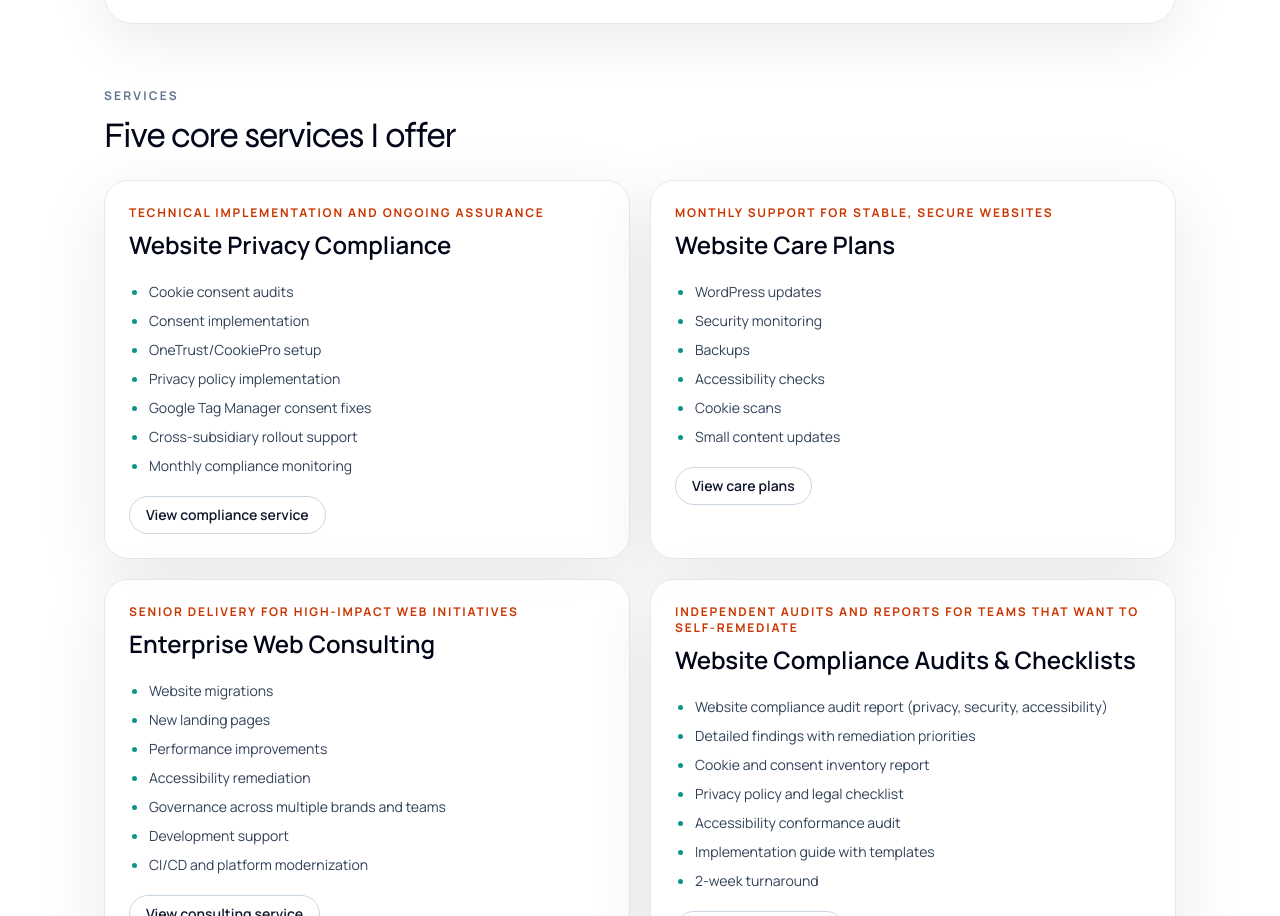
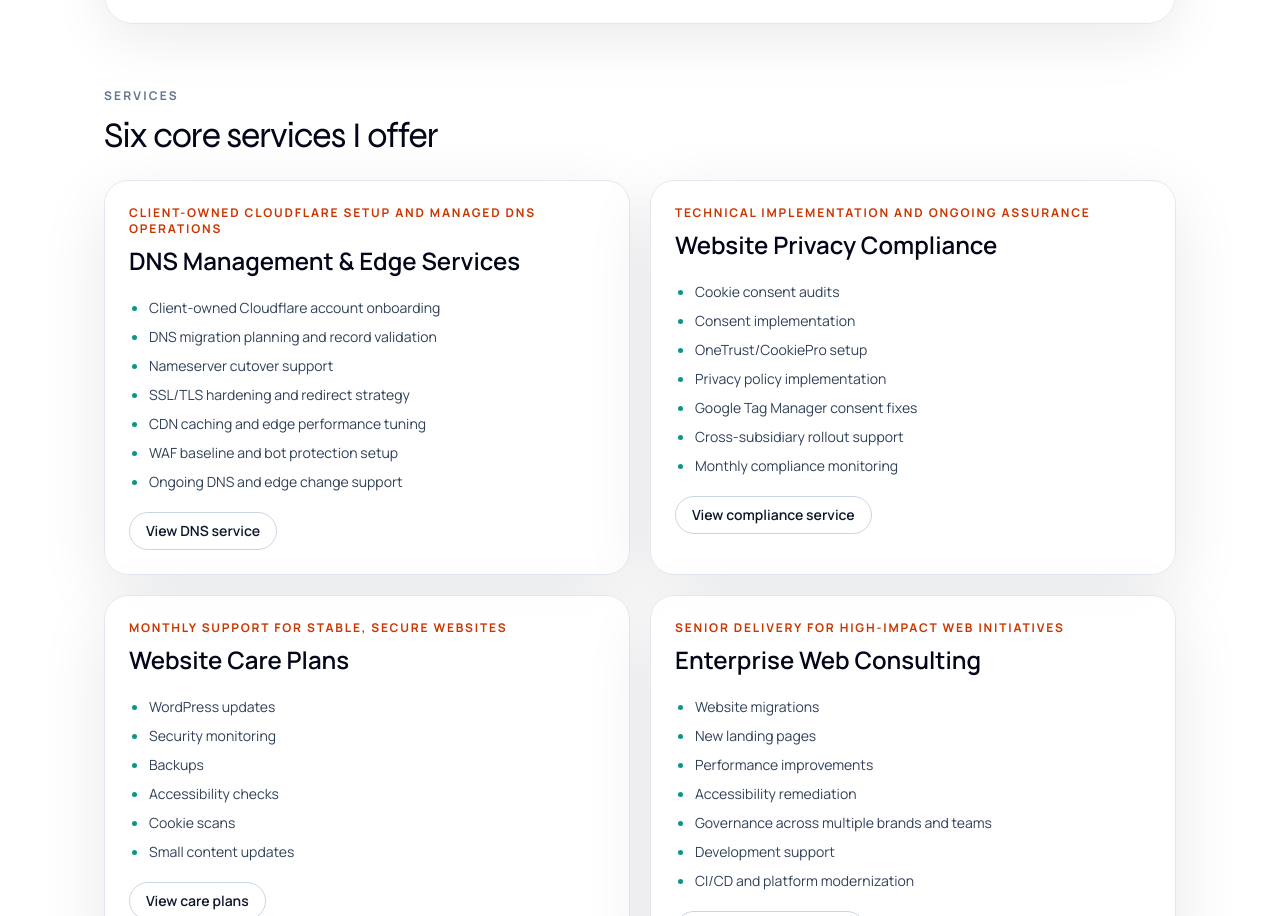
Before and after one commit to marcelmunevar/services-site, a Next.js app: page / in a window 1280 px wide. Shown: the part 1069-1985 px from the top of the page. Built offline with nearby package versions, Linux system fonts and the light colour scheme; no server answers.

Commit message:
Add DNS Management & Edge Services to services list and update metadata

```diff
--- a/app/page.tsx
+++ b/app/page.tsx
@@ -9,6 +9,7 @@ export default function Home() {
     description:
       "Professional web services with 7+ years supporting enterprise compliance implementations across multi-subsidiary organizations.",
     serviceType: [
+      "DNS Management & Edge Services",
       "Website Privacy Compliance",
       "Website Care Plans",
       "Enterprise Web Consulting",
@@ -20,6 +21,14 @@ export default function Home() {
       "@type": "OfferCatalog",
       name: "Web Growth Studio Services",
       itemListElement: [
+        {
+          "@type": "Offer",
+          itemOffered: {
+            "@type": "Service",
+            name: "DNS Management & Edge Services",
+            url: `${process.env.NEXT_PUBLIC_SITE_URL ?? "https://example.com"}/services/dns-management-edge-services`,
+          },
+        },
         {
           "@type": "Offer",
           itemOffered: {
@@ -75,6 +84,21 @@ export default function Home() {
 
   const serviceTracks = [
     {
+      title: "DNS Management & Edge Services",
+      value: "Client-owned Cloudflare setup and managed DNS operations",
+      points: [
+        "Client-owned Cloudflare account onboarding",
+        "DNS migration planning and record validation",
+        "Nameserver cutover support",
+        "SSL/TLS hardening and redirect strategy",
+        "CDN caching and edge performance tuning",
+        "WAF baseline and bot protection setup",
+        "Ongoing DNS and edge change support",
+      ],
+      cta: "View DNS service",
+      href: "/services/dns-management-edge-services",
+    },
+    {
       title: "Website Privacy Compliance",
       value: "Technical implementation and ongoing assurance",
       points: [
@@ -120,7 +144,8 @@ export default function Home() {
     },
     {
       title: "Website Compliance Audits & Checklists",
-      value: "Independent audits and reports for teams that want to self-remediate",
+      value:
+        "Independent audits and reports for teams that want to self-remediate",
       points: [
         "Website compliance audit report (privacy, security, accessibility)",
         "Detailed findings with remediation priorities",
@@ -135,7 +160,8 @@ export default function Home() {
     },
     {
       title: "AI-Generated Static Websites",
-      value: "Cost-effective static sites built with AI, deployed to Vercel's free tier",
+      value:
+        "Cost-effective static sites built with AI, deployed to Vercel's free tier",
       points: [
         "AI-powered content generation",
         "Next.js static site generation",
@@ -271,7 +297,7 @@ export default function Home() {
               Services
             </p>
             <h2 className="display-font text-3xl text-slate-950 sm:text-4xl">
-              Five core services I offer
+              Six core services I offer
             </h2>
           </div>
 
--- a/app/services/page.tsx
+++ b/app/services/page.tsx
@@ -14,6 +14,12 @@ export const metadata: Metadata = {
 };
 
 const services = [
+  {
+    title: "DNS Management & Edge Services",
+    href: "/services/dns-management-edge-services",
+    description:
+      "Client-owned Cloudflare setup and managed DNS/edge operations including migrations, DNS records, SSL/TLS hardening, CDN and WAF tuning, and ongoing change support.",
+  },
   {
     title: "Website Privacy Compliance",
     href: "/services/website-privacy-compliance",
```
